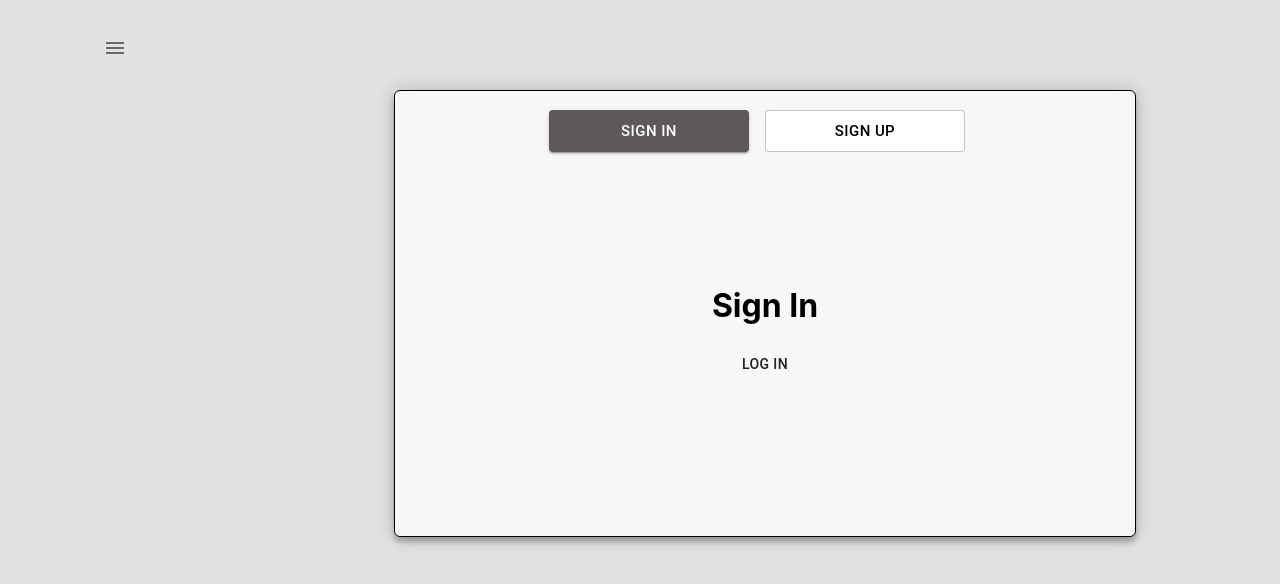
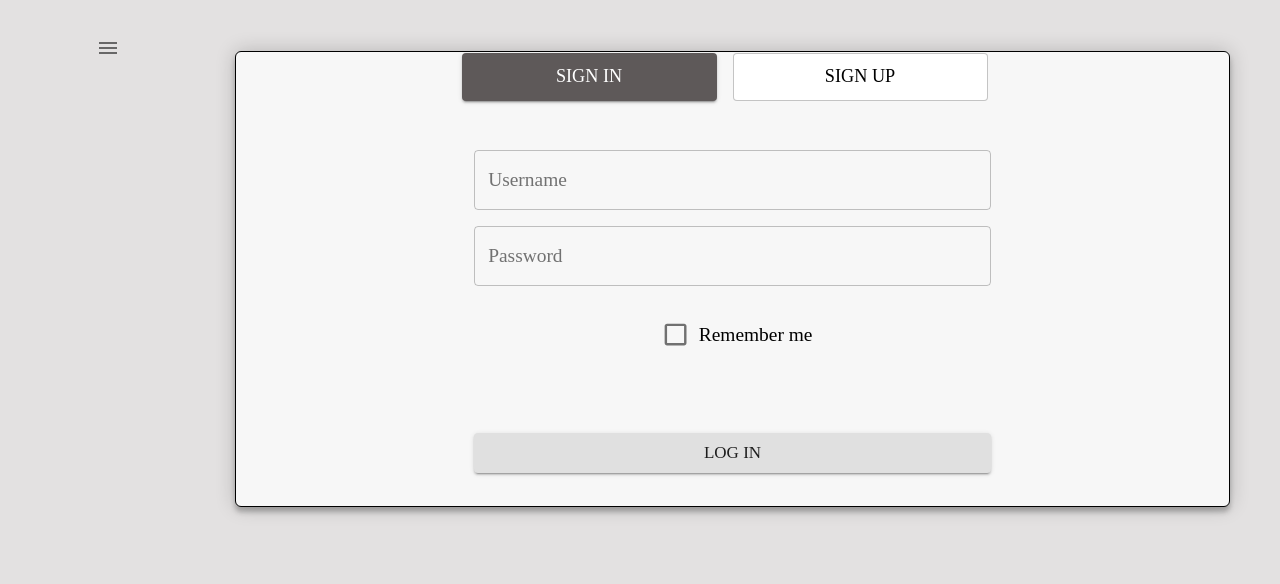
Before and after one commit to LoloAbdo/PoolNHL, a React (Create React App) app in the folder poolnhl/: page / in a window 1280 px wide. Shown: the top 584 px of the page. Built offline with nearby package versions, Linux system fonts and the light colour scheme.

Commit message:
Commit #14
Sign in et Sign Up fini

```diff
--- a/poolnhl/src/component/Home.js
+++ b/poolnhl/src/component/Home.js
@@ -1,47 +1,82 @@
 import React, { useState } from "react";
 import SignIn from "./SignIn";
 import SignUp from "./SignUp";
-import { Button, makeStyles } from "@material-ui/core";
+import {
+    Button,
+    makeStyles,
+    createMuiTheme,
+    ThemeProvider,
+} from "@material-ui/core";
 
 const useStyles = makeStyles((theme) => ({
     colorOn: {
-        width: "200px",
+        width: "255px",
         marginRight: theme.spacing(2),
-        marginTop: "-300px",
-        marginBottom: "-50px",
+        marginTop: "-250px",
+        marginBottom: "-20px",
         backgroundColor: "#5e5959",
         color: "white",
     },
     colorOff: {
-        width: "200px",
+        width: "255px",
         marginRight: theme.spacing(2),
-        marginTop: "-300px",
-        marginBottom: "-50px",
+        marginTop: "-250px",
+        marginBottom: "-20px",
         backgroundColor: "#ffffff",
         color: "black",
     },
-    formContainer: {
+    formContainerSignIn: {
+        marginRight: "50px",
+        marginBottom: "1px",
         position: "relative",
         backgroundColor: "rgb(247, 247, 247)",
         border: "1px solid",
-        padding: "12%",
-        margin: "auto",
-        marginTop: "7%",
+        padding: "10%",
+        marginTop: "4%",
+        borderRadius: "6px",
+        boxShadow:
+            "0 0 20px 0 rgba(0, 0, 0, 0.2), 0 5px 5px 0 rgba(0, 0, 0, 0.24)",
+    },
+    formContainerSignUp: {
+        marginRight: "50px",
+        marginBottom: "1px",
+        position: "relative",
+        backgroundColor: "rgb(247, 247, 247)",
+        border: "1px solid",
+        padding: "10%",
+        marginTop: "4%",
         borderRadius: "6px",
         boxShadow:
             "0 0 20px 0 rgba(0, 0, 0, 0.2), 0 5px 5px 0 rgba(0, 0, 0, 0.24)",
     },
 }));
 
+const theme = createMuiTheme({
+    typography: {
+        fontFamily: "Raleway",
+        fontSize: 17,
+        fontWeight: 100,
+    },
+});
+
 const Home = () => {
     const [loginPage, setLoginPage] = useState(true);
     const classes = useStyles();
     //const [variable, setter] = useState(type);
     return (
-        <div className={classes.formContainer}>
+        <ThemeProvider theme={theme}>
+            <div
+                className={
+                    loginPage
+                        ? classes.formContainerSignIn
+                        : classes.formContainerSignUp
+                }
+            >
                 <div>
                     <Button
-                    className={loginPage ? classes.colorOn : classes.colorOff}
+                        className={
+                            loginPage ? classes.colorOn : classes.colorOff
+                        }
                         onClick={() => setLoginPage(true)}
                         variant={loginPage ? "contained" : "outlined"}
                         size="large"
@@ -50,7 +85,9 @@ const Home = () => {
                         Sign In
                     </Button>
                     <Button
-                    className={!loginPage ? classes.colorOn : classes.colorOff}
+                        className={
+                            !loginPage ? classes.colorOn : classes.colorOff
+                        }
                         onClick={() => setLoginPage(false)}
                         variant={!loginPage ? "contained" : "outlined"}
                         size="large"
@@ -59,8 +96,8 @@ const Home = () => {
                     </Button>
                 </div>
                 {loginPage ? <SignIn /> : <SignUp />}
-            <Button>{loginPage ? "Log in" : "Register"}</Button>
             </div>
+        </ThemeProvider>
     );
 };
 
--- a/poolnhl/src/component/SignIn.js
+++ b/poolnhl/src/component/SignIn.js
@@ -1,7 +1,80 @@
 import React, { Component } from "react";
+import {
+    Button,
+    Checkbox,
+    Container,
+    FormControlLabel,
+    makeStyles,
+    TextField,
+    ThemeProvider,
+    createMuiTheme,
+} from "@material-ui/core/";
+
+const useStyles = makeStyles((theme) => ({
+    txtFieldEmail: {
+        marginTop: "-50px",
+        width: "75%",
+    },
+    txtFieldPassword: {
+        marginTop: "6px",
+        width: "75%",
+        marginBottom: "25px",
+        textAlign: "center",
+    },
+    buttonLogIn: {
+        marginTop: "15px",
+        width: "75%",
+        height: "40px",
+        marginBottom: "-150px",
+    },
+    chcBox: {
+        marginLeft: "15px",
+        textAlign: "center",
+    },
+}));
+
+const theme = createMuiTheme({
+    palette: {
+        primary: {
+            main: "#5E5959",
+        },
+    },
+    typography: {
+        fontFamily: "Raleway",
+        fontSize: 17,
+        fontWeight: 100,
+    },
+});
 
 const SignIn = () => {
-    return <h1>Sign In</h1>;
+    const classes = useStyles();
+    return (
+        <Container>
+            <form>
+                <ThemeProvider theme={theme}>
+                    <TextField
+                        className={classes.txtFieldEmail}
+                        variant="outlined"
+                        label="Username"
+                    />
+                    <TextField
+                        className={classes.txtFieldPassword}
+                        variant="outlined"
+                        label="Password"
+                        type="password"
+                    />
+                    <FormControlLabel
+                        className={classes.chcBox}
+                        control={<Checkbox value="remeber" color="inherit" />}
+                        label="Remember me"
+                    />
+                </ThemeProvider>
+            </form>
+            <Button className={classes.buttonLogIn} variant="contained">
+                Log In
+            </Button>
+        </Container>
+    );
 };
 
 export default SignIn;
--- a/poolnhl/src/component/SignUp.js
+++ b/poolnhl/src/component/SignUp.js
@@ -1,10 +1,78 @@
-import React, { Component } from "react";
+import {
+    Container,
+    TextField,
+    createMuiTheme,
+    makeStyles,
+    ThemeProvider,
+    Button,
+} from "@material-ui/core";
+import React from "react";
+
+const useStyles = makeStyles((theme) => ({
+    txtUsername: {
+        marginTop: theme.spacing(-7),
+        width: "75%",
+    },
+    txtEmail: {
+        marginTop: theme.spacing(2),
+        width: "75%",
+    },
+    txtPassword: {
+        marginTop: theme.spacing(2),
+        width: "75%",
+    },
+    btnRegister: {
+        marginTop: theme.spacing(2),
+        width: "75%",
+        marginBottom: theme.spacing(-6),
+    },
+}));
+
+const theme = createMuiTheme({
+    palette: {
+        primary: {
+            main: "#5E5959",
+        },
+    },
+    typography: {
+        fontFamily: "Raleway",
+        fontSize: 17,
+        fontWeight: 100,
+    },
+});
 
 const SignUp = () => {
+    const classes = useStyles();
     return (
-        <div>
-            <h1>Signup</h1>
-        </div>
+        <Container className={classes.contCenter}>
+            <ThemeProvider theme={theme}>
+                <form>
+                    <TextField
+                        className={classes.txtUsername}
+                        variant="outlined"
+                        label="Username"
+                    />
+                    <TextField
+                        className={classes.txtEmail}
+                        variant="outlined"
+                        label="Email address"
+                    />
+                    <TextField
+                        className={classes.txtPassword}
+                        variant="outlined"
+                        label="Password"
+                    />
+                    <TextField
+                        className={classes.txtPassword}
+                        variant="outlined"
+                        label="Confirm Password"
+                    />
+                </form>
+                <Button variant="contained" className={classes.btnRegister}>
+                    Register
+                </Button>
+            </ThemeProvider>
+        </Container>
     );
 };
 
```
Lines whose indentation alone changed are shown as unchanged.
